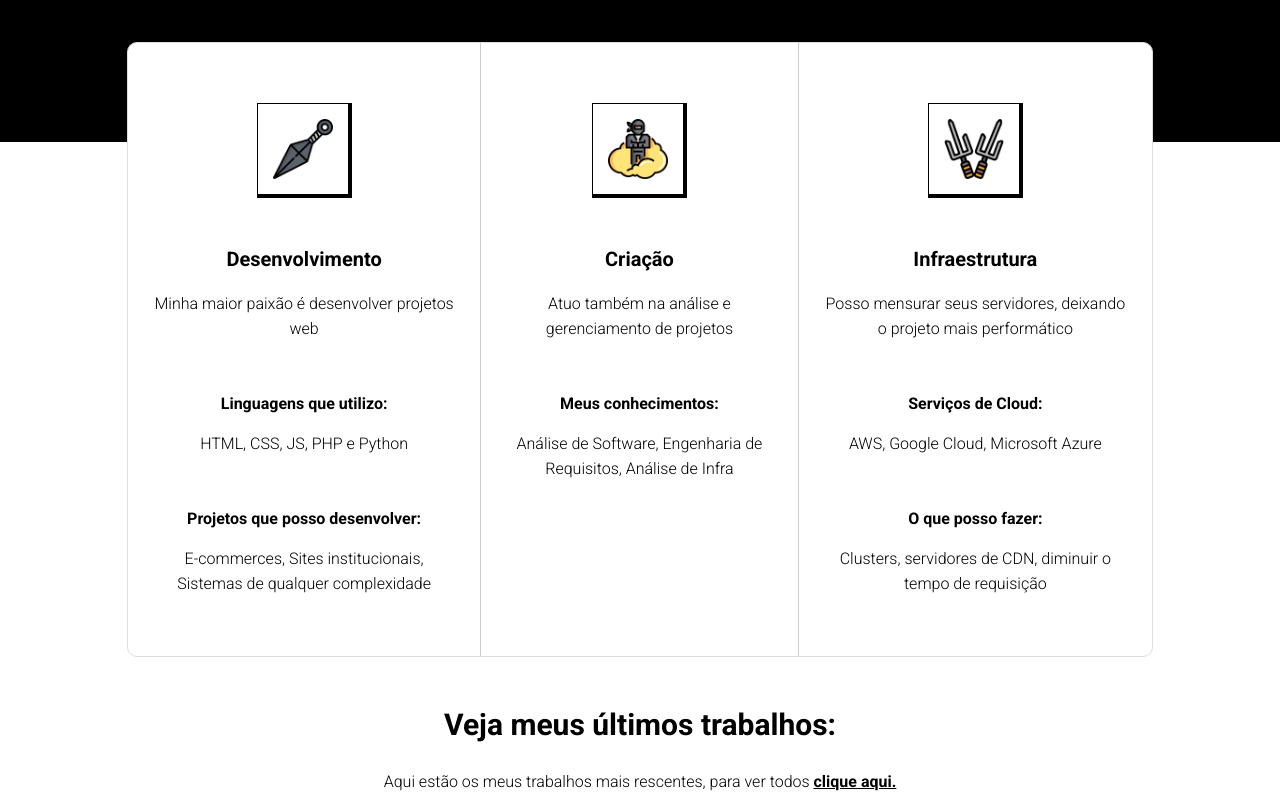
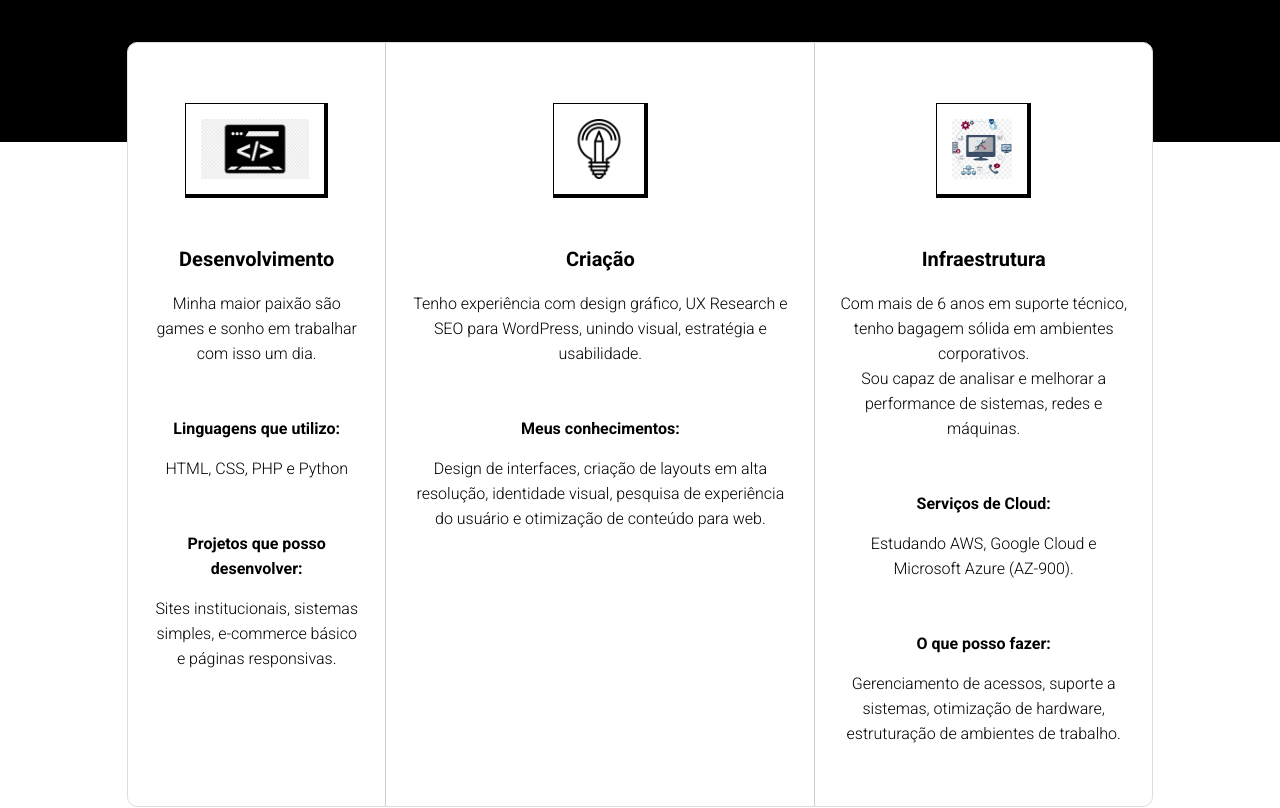
Before and after one commit to Rgomesjr/vsc-estudo, a plain HTML site: page HTML5-CSS/projeto/index.html in a window 1280 px wide. Shown: the part 998-1806 px from the top of the page. Drawn offline with Linux system fonts and the light colour scheme.

Commit message:
Front finalizado

```diff
--- a/HTML5-CSS/projeto/css/styles.css
+++ b/HTML5-CSS/projeto/css/styles.css
@@ -57,7 +57,7 @@ h2 {
 /* banner */
 #main-banner {
   height: 70vh;
-  background-image: url('../img/bg-projeto.jpg');
+  background-image: url('../img/bgprogramacao.jpg');
   background-size: cover;
   padding-top: 15vh;
 }
@@ -80,7 +80,7 @@ h2 {
 }
 
 #banner-info p {
-  background-color: black;
+  color: white;
   font-weight: bold;
   width: 200px;
   margin-right: auto;
--- a/HTML5-CSS/projeto/index.html
+++ b/HTML5-CSS/projeto/index.html
@@ -10,7 +10,6 @@
   <body>
     <!-- navbar -->
     <header id="navbar">
-      <img src="img/livro.png" alt="Livro">
       <h2>Robson Gomes</h2>
       <nav>
         <ul id="navbar-list">
@@ -42,29 +41,30 @@
     <section id="skills-section">
       <div class="container">
         <div class="skills-container">
-          <img src="img/weapon1.png" alt="Weapons">
+          <img src="img/programer.png" alt="programer">
           <h3>Desenvolvimento</h3>
-          <p>Minha maior paixão é desenvolver projetos web</p>
+          <p>Minha maior paixão são games e sonho em trabalhar com isso um dia.</p>
           <p class="subtitle">Linguagens que utilizo:</p>
-          <p>HTML, CSS, JS, PHP e Python</p>
+          <p>HTML, CSS, PHP e Python</p>
           <p class="subtitle">Projetos que posso desenvolver:</p>
-          <p>E-commerces, Sites institucionais, Sistemas de qualquer complexidade</p>
+          <p>Sites institucionais, sistemas simples, e-commerce básico e páginas responsivas.</p>
         </div>
         <div class="skills-container central">
-          <img src="img/weapon2.png" alt="Weapons">
+          <img src="img/criacao.png" alt="criação">
           <h3>Criação</h3>
-          <p>Atuo também na análise e gerenciamento de projetos</p>
+          <p>Tenho experiência com design gráfico, UX Research e SEO para WordPress, unindo visual, estratégia e usabilidade.</p>
           <p class="subtitle">Meus conhecimentos:</p>
-          <p>Análise de Software, Engenharia de Requisitos, Análise de Infra</p>
+          <p>Design de interfaces, criação de layouts em alta resolução, identidade visual, pesquisa de experiência do usuário e otimização de conteúdo para web.</p>
         </div>
         <div class="skills-container">
-          <img src="img/weapon3.png" alt="Weapons">
+          <img src="img/infrestrutura.png" alt="infrestrutura">
           <h3>Infraestrutura</h3>
-          <p>Posso mensurar seus servidores, deixando o projeto mais performático</p>
+          <p>Com mais de 6 anos em suporte técnico, tenho bagagem sólida em ambientes corporativos.</p>
+          <p>Sou capaz de analisar e melhorar a performance de sistemas, redes e máquinas.</p>
           <p class="subtitle">Serviços de Cloud:</p>
-          <p>AWS, Google Cloud, Microsoft Azure</p>
+          <p>Estudando AWS, Google Cloud e Microsoft Azure (AZ-900).</p>
           <p class="subtitle">O que posso fazer:</p>
-          <p>Clusters, servidores de CDN, diminuir o tempo de requisição</p>
+          <p>Gerenciamento de acessos, suporte a sistemas, otimização de hardware, estruturação de ambientes de trabalho.</p>
         </div>
       </div>
     </section>
@@ -88,15 +88,15 @@
     <!-- footer inicio -->
     <footer>
       <h2>Me mande uma mensagem</h2>
-      <p>Caso queira falar sobre algum projeto, me contratar para algum serviço, ou falar sobre ninjas...</p>
-      <img src="img/ninja.png" alt="Perfil Ninja">
+      <p>Caso queira falar sobre algum projeto, me contratar para algum serviço, ou falar sobre games...</p>
+      <img src="img/programador.png" alt="programador">
       <form action="" method="">
         <input type="text" name="name" placeholder="Seu nome">
         <input type="email" name="email" placeholder="Seu e-mail">
         <textarea name="msg" placeholder="Digite uma mensagem"></textarea>
         <input type="submit" value="Enviar">
       </form>
-      <p>Desenvolvido por <span class="detail">Matheus Battisti - Hora de Codar</span></p>
+      <p>Desenvolvido por <span class="detail">Robson Gomes</span></p>
     </footer>
     <!-- footer fim -->
   </body>
```
Also changed, not shown: HTML5-CSS/projeto/img/bg-projeto.jpg (deleted), HTML5-CSS/projeto/img/bgprogramacao.jpg (added), HTML5-CSS/projeto/img/criacao.png (added), HTML5-CSS/projeto/img/infrestrutura.png (added), HTML5-CSS/projeto/img/ninja.png (deleted), HTML5-CSS/projeto/img/programer.png (added), HTML5-CSS/projeto/img/shuriken.png (deleted), HTML5-CSS/projeto/img/weapon1.png (deleted), HTML5-CSS/projeto/img/weapon2.png (deleted), HTML5-CSS/projeto/img/weapon3.png (deleted).
